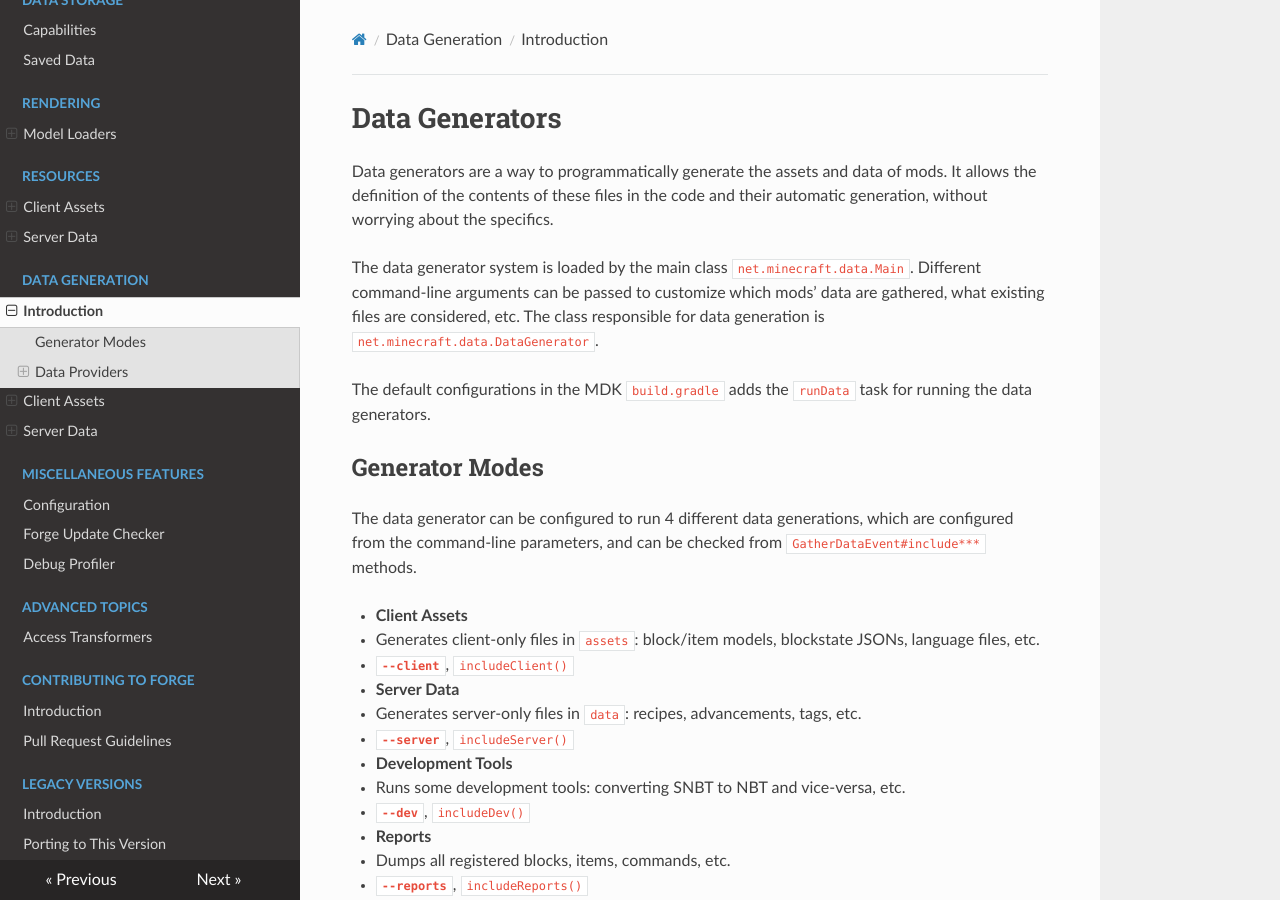
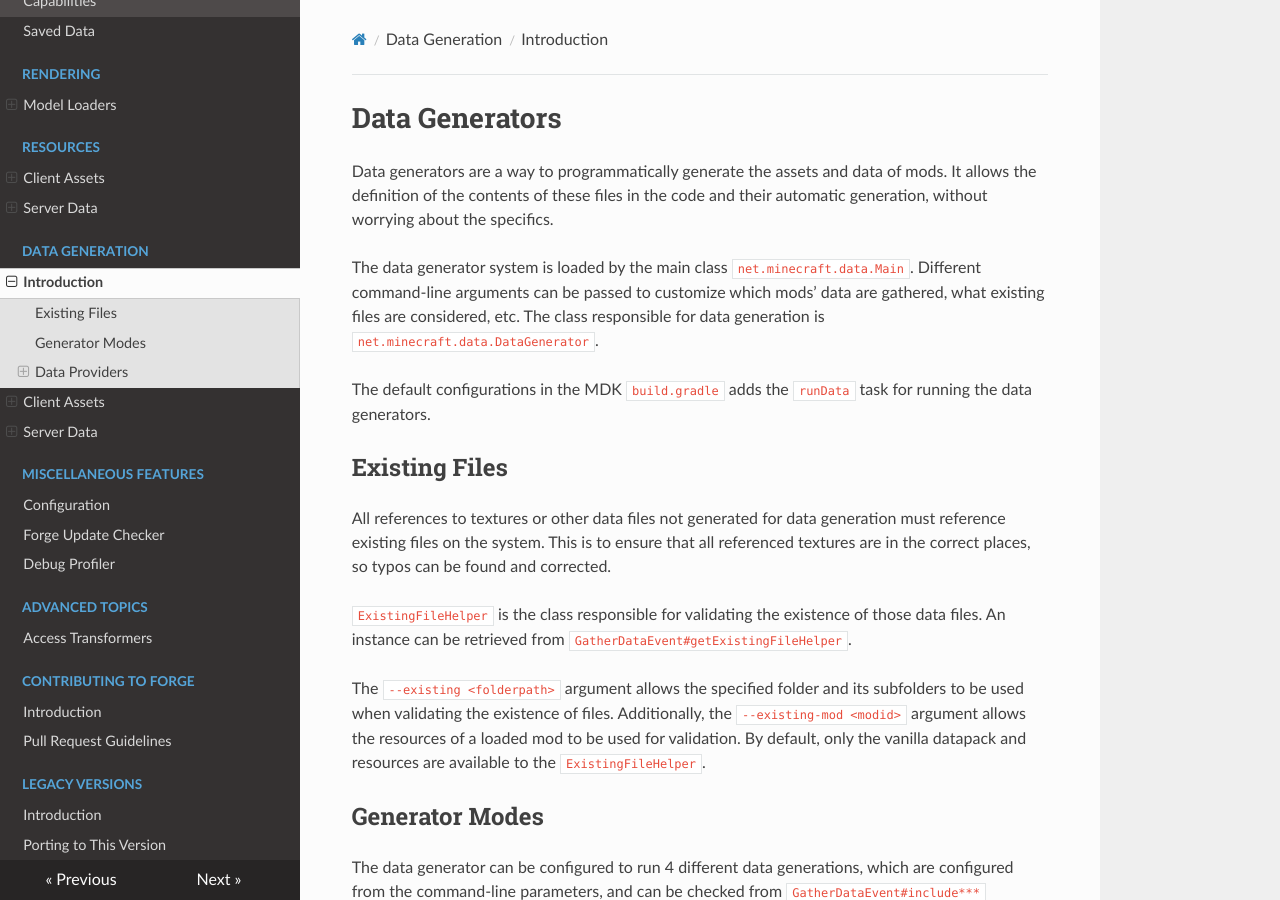
Before and after one commit to MinecraftForge/Documentation, an MkDocs documentation site: the page built from docs/datagen/index.md, in a window 1280 px wide and 900 px high. Built offline with MkDocs 1.6.1, drawn with Linux system fonts in a browser that asks for light colours; nearby versions of some CDN libraries.

Commit message:
Refactor data gen

```diff
--- a/docs/datagen/index.md
+++ b/docs/datagen/index.md
@@ -6,6 +6,14 @@ Data generators are a way to programmatically generate the assets and data of mo
 The data generator system is loaded by the main class `net.minecraft.data.Main`. Different command-line arguments can be passed to customize which mods' data are gathered, what existing files are considered, etc. The class responsible for data generation is `net.minecraft.data.DataGenerator`.
 
 The default configurations in the MDK `build.gradle` adds the `runData` task for running the data generators.
+
+Existing Files
+--------------
+All references to textures or other data files not generated for data generation must reference existing files on the system. This is to ensure that all referenced textures are in the correct places, so typos can be found and corrected.
+
+`ExistingFileHelper` is the class responsible for validating the existence of those data files. An instance can be retrieved from  `GatherDataEvent#getExistingFileHelper`.
+
+The `--existing <folderpath>` argument allows the specified folder and its subfolders to be used when validating the existence of files. Additionally, the `--existing-mod <modid>` argument allows the resources of a loaded mod to be used for validation. By default, only the vanilla datapack and resources are available to the `ExistingFileHelper`.
 
 Generator Modes
 ---------------
```
Also changed, not shown: docs/datagen/client/modelproviders.md (+0 -8 lines).
